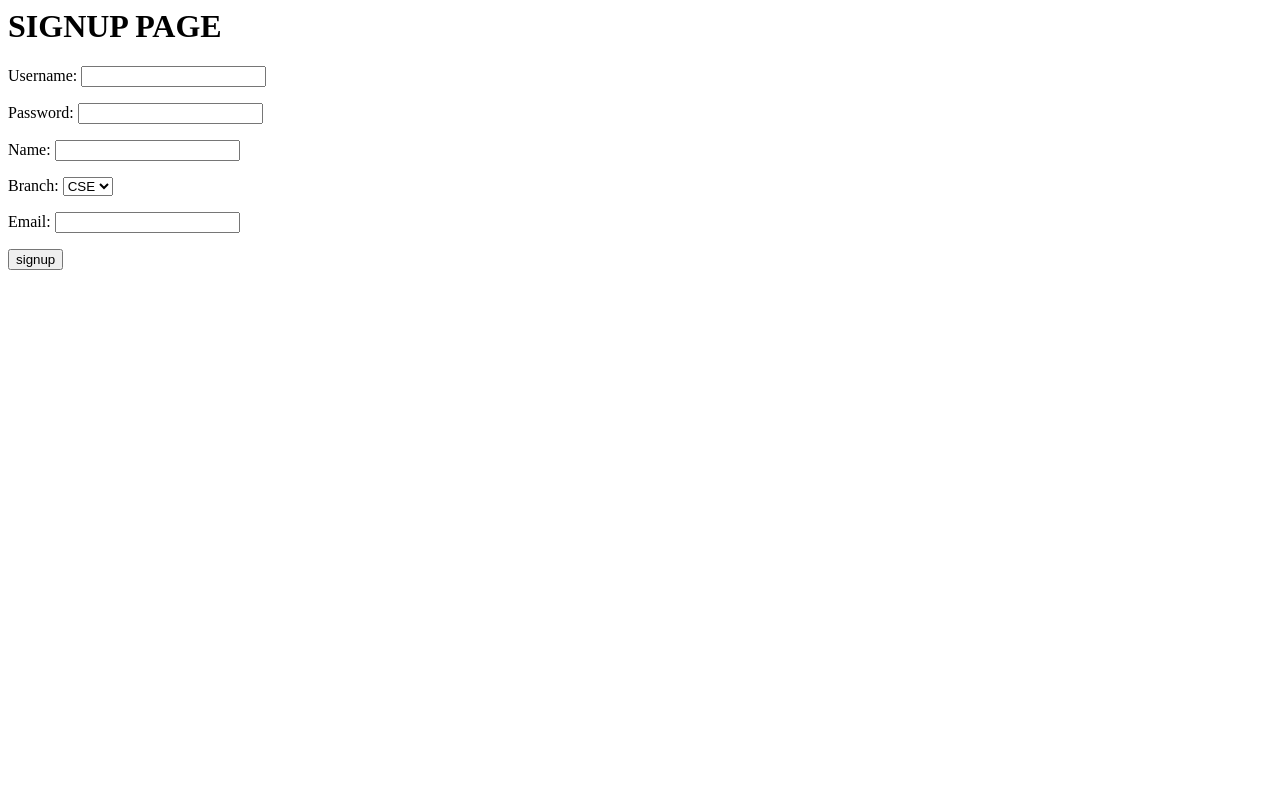
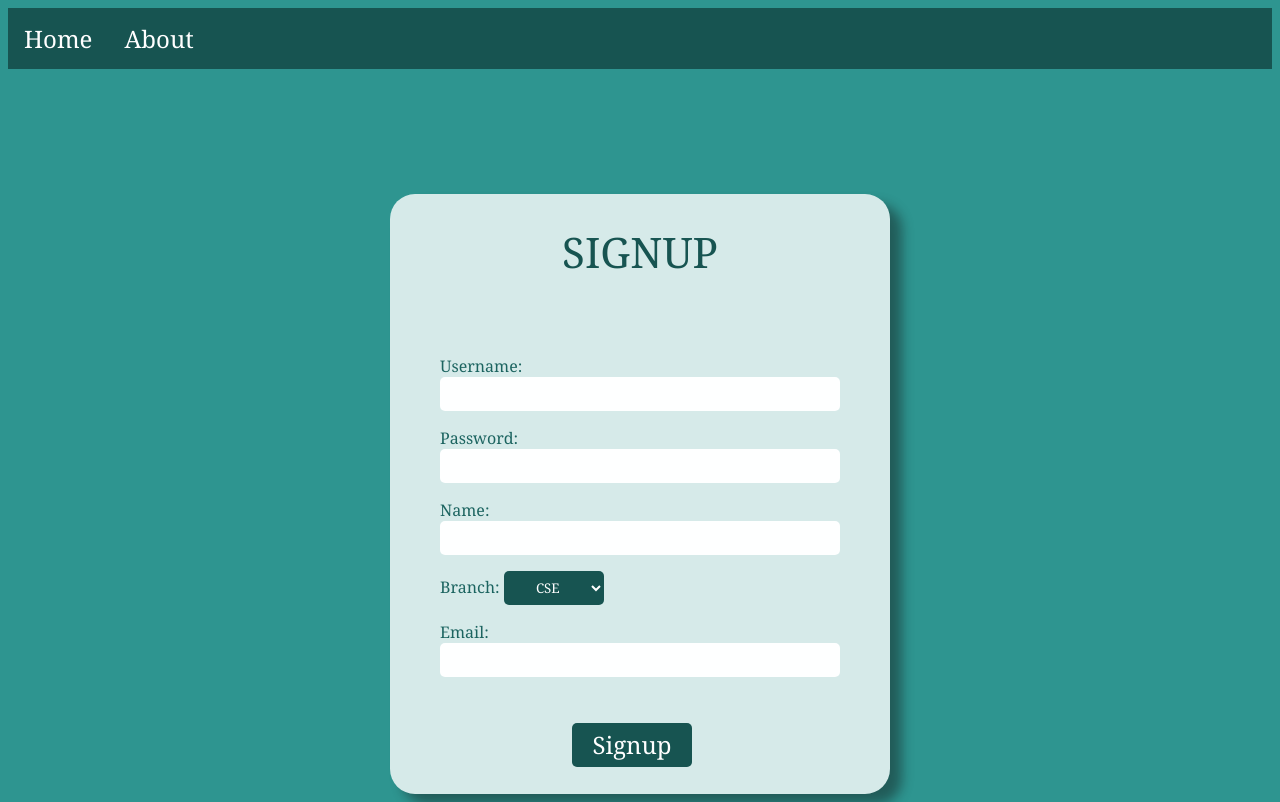
Before and after one commit to vigbav36/idea-share, a Django app: page /signup/ in a window 1280 px wide. Before the commit the page ends 270 px from the top, so only its background shows below. Run offline with Django 4.2, Linux system fonts and the light colour scheme.

Commit message:
Update signup.html
new signup page

```diff
--- a/templates/signup.html
+++ b/templates/signup.html
@@ -1,13 +1,30 @@
+<!DOCTYPE html>
+<html>
+    <head>
+        {% load static %}
+        <link rel="stylesheet" href="{% static 'signup.css' %}">
+
+    </head>
+    <body>
+        <div class="basicnav">
+            <a class="nav_opt" href="/login.html">Home</a>
+            <a class="nav_opt" href="#about">About</a>
+        </div>
+        <div class="main">
+            <div class="login_box">
                 <h1>
-    SIGNUP PAGE
+                    SIGNUP
                 </h1>
                 <form method="POST">{% csrf_token %}
                     {{ form.as_p }}
-    <input type="submit" value="signup">
+                    <input class="sub_button" type="submit" value="Signup">
                 </form>
-
                 <h1>
                     {% for err in form_errors %}
                         {{ err }}
                     {% endfor %}
                 </h1>
+            </div>
+        </div>
+    </body>
+</html>
```
Lines whose indentation alone changed are shown as unchanged.
